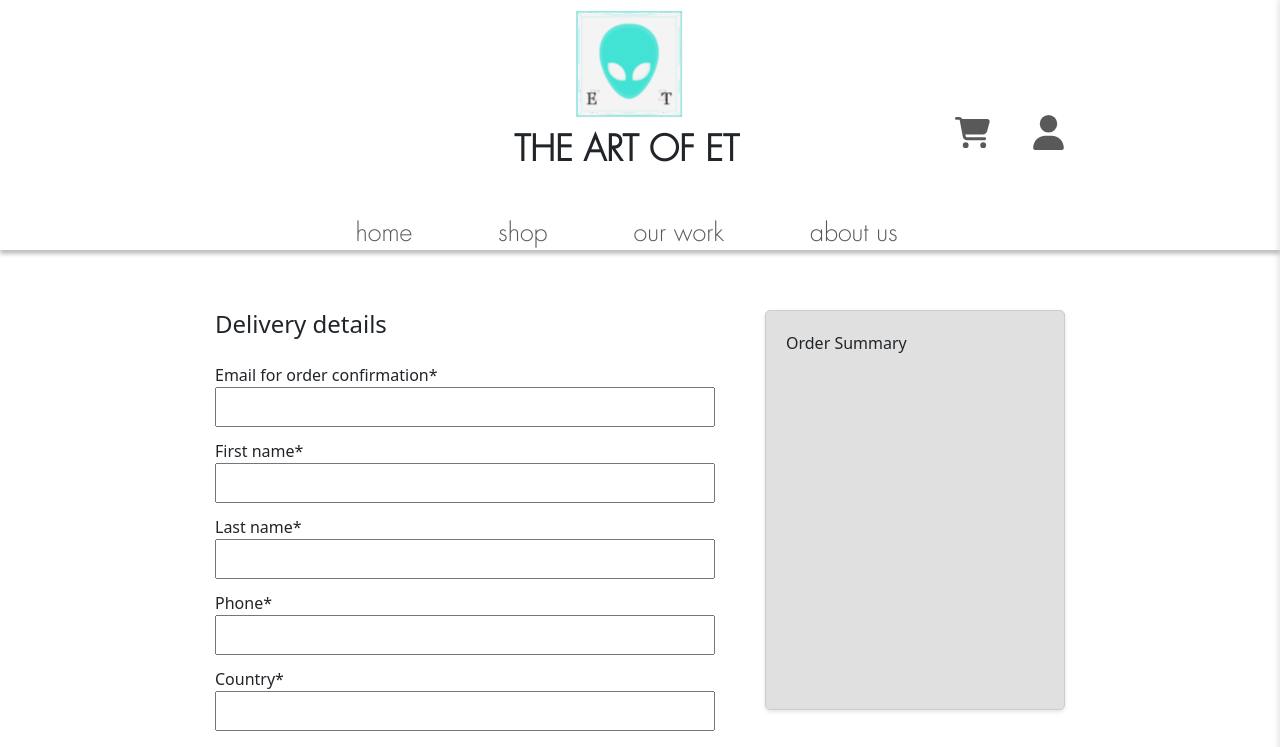
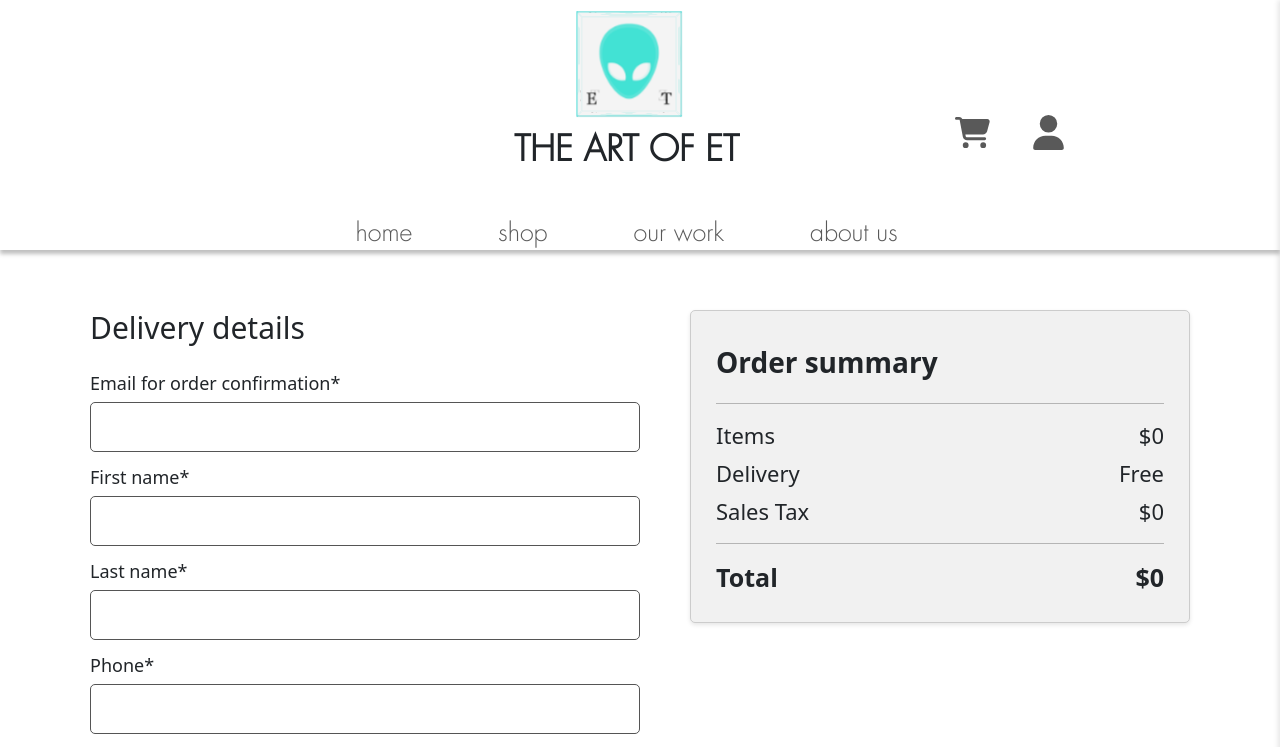
Before and after one commit to BossXiang/KickStart-Frontend, a React (Create React App) app: page /checkout in a window 1280 px wide. Shown: the top 747 px of the page. Built offline with nearby package versions, Linux system fonts and the light colour scheme.

Commit message:
結賬summary

```diff
--- a/src/components/Cart.jsx
+++ b/src/components/Cart.jsx
@@ -3,7 +3,7 @@ import '../styles/Cart.scss'
 import { Button, Modal } from 'react-bootstrap'
 import QuantitySelector from './QuantitySelector'
 import { useCart } from '../contexts/CartContext'
-import { useHistory, useNavigate } from 'react-router-dom'
+import { useNavigate } from 'react-router-dom'
 
 const Cart = ({ show, handleClose }) => {
   const { cartItems, removeFromCart, handleQuantityChange } = useCart()
--- a/src/pages/Checkout.jsx
+++ b/src/pages/Checkout.jsx
@@ -1,15 +1,19 @@
 import React from 'react'
 import Header from '../components/Header'
 import Footer from '../components/Footer'
+import { useCart } from '../contexts/CartContext'
 import '../styles/Checkout.scss'
 
 const Checkout = () => {
-
+  const { cartItems } = useCart()
+  const cartTotal = cartItems.reduce((total, item) => {
+    return total + item.price * item.quantity
+  }, 0)
   return (
     <div>
       <Header />
-      <div className='checkoutContainer'>
-        <div className='deliveryContainer'>
+      <div className="checkoutContainer">
+        <div className="deliveryContainer">
           <h2>Delivery details</h2>
           <form action="">
             <label>Email for order confirmation*</label>
@@ -30,17 +34,52 @@ const Checkout = () => {
             <input type="text" />
             <button className="continueBtn">Continue</button>
           </form>
-          <p className='steps'>Delivery Method</p>
-          <div className='separator'></div>
-          <p className='steps'>Payment</p>
-          <div className='separator'></div>
-          <p className='steps'>Review & Place order</p>
+          <p className="steps">Delivery Method</p>
+          <div className="separator"></div>
+          <p className="steps">Payment</p>
+          <div className="separator"></div>
+          <p className="steps">Review & Place order</p>
         </div>
-        <aside className='summaryContainer'>
-          <p>Order Summary</p>
-
+        <aside className="summaryContainer">
+          <div className="summary">
+            <div className="summaryTitle">Order summary</div>
+            {cartItems.map((item, index) => (
+              <div className="item" key={index}>
+                <div className="imgContainer">
+                  <img src={item.imgSource} alt="Product" />
+                </div>
+                <div className="itemInfo">
+                  <div className="name">{item.title}</div>
+                  <div className="info">
+                    <div>Qty:{item.quantity}</div>
+                    <div>Size:{item.size}</div>
+                  </div>
+                </div>
+                <div className="price">
+                  <div>Price:${item.quantity * item.price}</div>
+                </div>
+              </div>
+            ))}
+            <div className="paymentDetails">
+              <div>
+                <div>Items</div>
+                <div>${cartTotal}</div>
+              </div>
+              <div>
+                <div>Delivery</div>
+                <div>Free</div>
+              </div>
+              <div>
+                <div>Sales Tax</div>
+                <div>$0</div>
+              </div>
+            </div>
+            <div className="total">
+              <div>Total</div>
+              <div>${cartTotal}</div>
+            </div>
+          </div>
         </aside>
-
       </div>
       <Footer />
     </div>
--- a/src/styles/Checkout.scss
+++ b/src/styles/Checkout.scss
@@ -5,23 +5,29 @@
   margin-top: 60px;
   gap: 50px;
   .deliveryContainer {
-    width: 500px;
+    width: 550px;
     margin-bottom: 12px;
     display: inline-block;
     h2 {
-      font-size: 24px;
+      font-size: 30px;
       margin-bottom: 24px;
     }
     label {
+      font-size: 18px;
       width: 100%;
-      display:  block;
+      display: block;
     }
 
     input {
       width: 100%;
-      height: 40px;
-      display:  block;
+      height: 50px;
+      display: block;
       margin-bottom: 12px;
+      margin-top: 5px;
+      border-radius: 5px;
+      border: 1px solid rgb(85, 85, 85);
+      font-size: 20px;
+      padding: 0 10px;
     }
     .continueBtn {
       width: 100%;
@@ -33,7 +39,7 @@
       border: none;
     }
     .steps {
-      font-size: 18px;
+      font-size: 24px;
       color: rgb(119, 119, 119);
     }
     .separator {
@@ -42,16 +48,79 @@
     }
   }
   .summaryContainer {
-    width: 300px;
-    height: 400px;
-    display: inline-block;
+    .summary {
+      width: 500px;
+      display: flex;
+      flex-direction: column;
       position: sticky;
       top: 50px;
       right: 100px;
-    background-color: rgb(224, 224, 224);
+      background-color: rgb(241, 241, 241);
       border-radius: 5px;
-    padding: 20px;
+      padding: 25px;
       border: 1px solid #ccc;
       box-shadow: 0 2px 4px rgba(0, 0, 0, 0.1);
+      .summaryTitle {
+        font-size: 28px;
+        font-weight: bolder;
+        padding-bottom: 20px;
+        padding-top: 5px;
+        border-bottom: 1px solid rgba(162, 162, 162, 0.748);
+      }
+      .item {
+        display: flex;
+        height: 130px;
+        padding: 15px 0;
+        border-bottom: 1px solid rgba(162, 162, 162, 0.748);
+        .imgContainer {
+          margin-right: 20px;
+        }
+        .imgContainer img {
+          width: 100px;
+          height: 100px;
+          object-fit: cover;
+        }
+
+        .itemInfo {
+          display: flex;
+          flex-direction: column;
+          align-items: flex-start;
+          gap: 5px;
+          .name {
+            font-size: 20px;
+            font-weight: bold;
+          }
+          .info {
+            font-size: 18px;
+            display: flex;
+            justify-content: flex-start;
+            flex-direction: column;
           }
         }
+        .price {
+          font-size: 20px;
+          margin-left: auto;
+        }
+      }
+      .paymentDetails {
+        display: flex;
+        flex-direction: column;
+        gap: 5px;
+        padding: 15px 0;
+        font-size: 22px;
+        border-bottom: 1px solid rgba(162, 162, 162, 0.748);
+      }
+      .paymentDetails div {
+        display: flex;
+        justify-content: space-between;
+      }
+      .total {
+        display: flex;
+        justify-content: space-between;
+        font-size: 25px;
+        padding-top: 15px;
+        font-weight: bold;
+      }
+    }
+  }
+}
```
Lines whose indentation alone changed are shown as unchanged.
